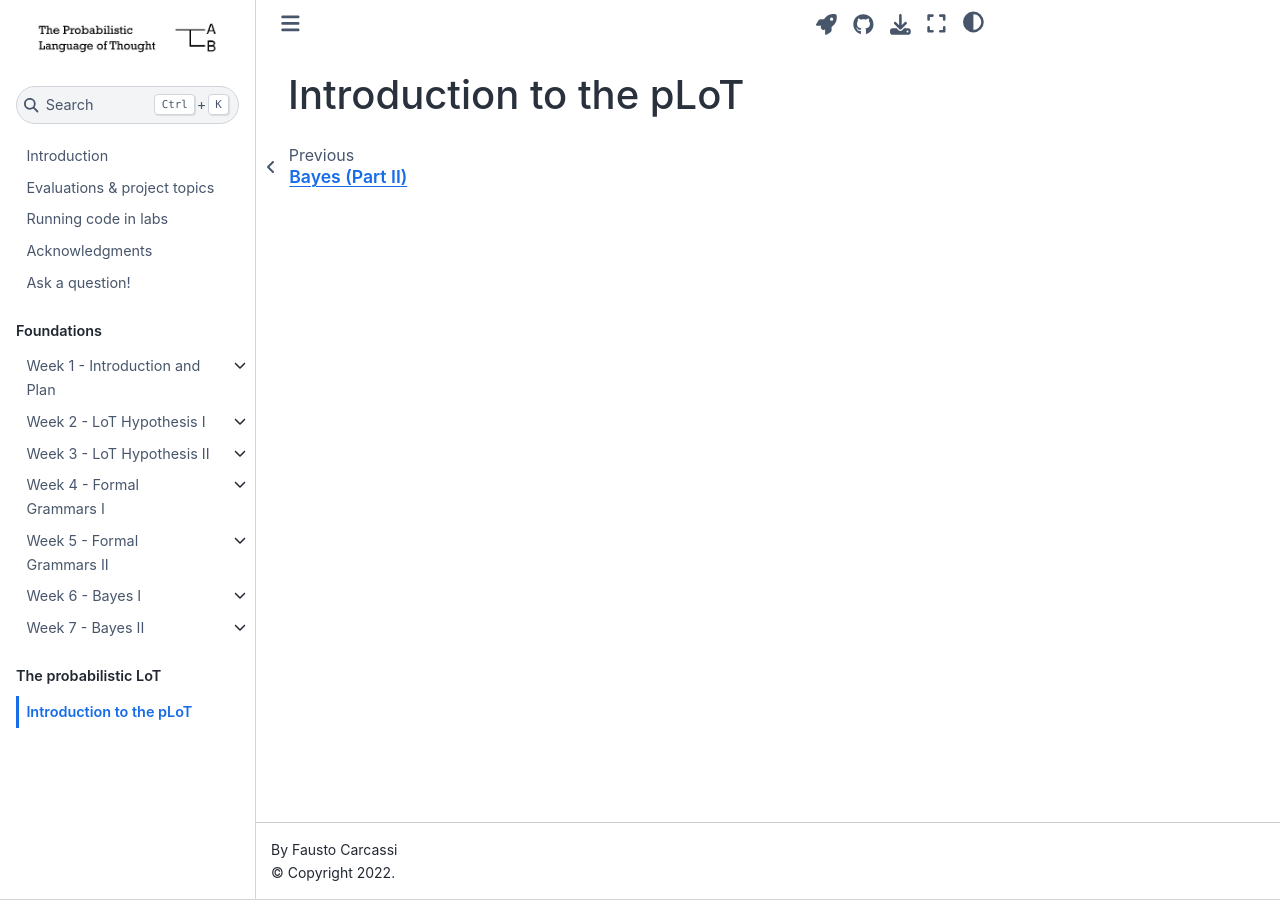
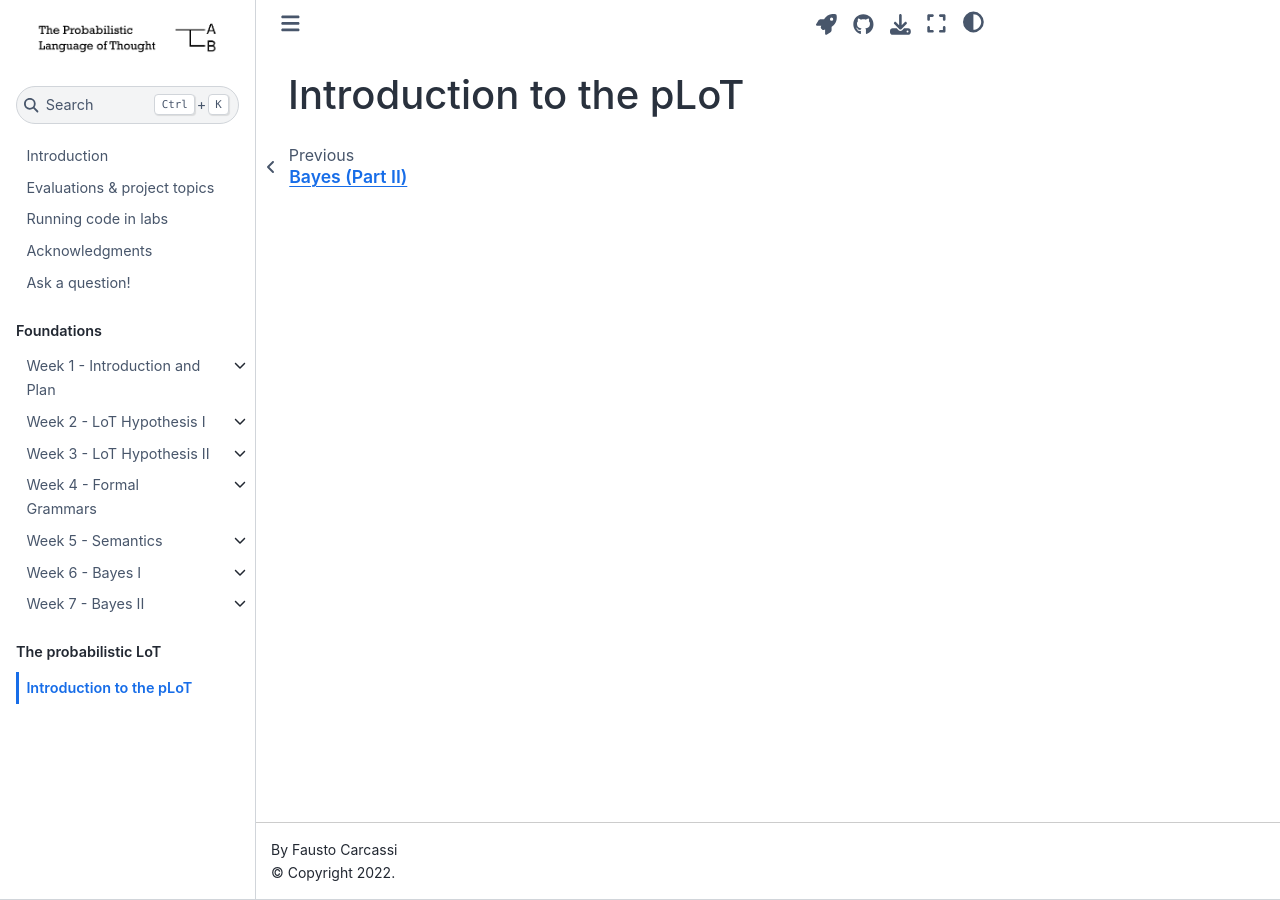
Before and after one commit to thelogicalgrammar/pLoT_course, a Jupyter Book: the page built from book/8_lab.ipynb, in a window 1280 px wide. Built offline with Jupyter Book 1.0.4 settings and Sphinx 7.4.7 and the Sphinx Book theme 1.1.4, drawn with Linux system fonts in a browser that asks for light colours.

Commit message:
Uniform name of labs

```diff
--- a/book/_toc.yml
+++ b/book/_toc.yml
@@ -24,36 +24,36 @@
       sections:
         - file: 2_lecture
           title: Lecture
-        - file: 2_python
+        - file: 2_lab
           title: Lab
         - file: 2_reading
           title: Reading
     - file: 3_topfile
       title: Week 3 - LoT Hypothesis II
       sections:
-        - file: 3_pythonContinued
+        - file: 3_lab
           title: Lab
     - file: 4_topfile
-      title: Week 4 - Formal Grammars I
+      title: Week 4 - Formal Grammars
       sections:
-        - file: 4_formalGrammars
+        - file: 4_lab
           title: Lab
     - file: 5_topfile
-      title: Week 5 - Formal Grammars II
+      title: Week 5 - Semantics
       sections:
-        - file: 5_pcfg
+        - file: 5_lab
           title: Lab
     - file: 6_topfile
       title: Week 6 - Bayes I
       sections:
-        - file: 6_BayesI
+        - file: 6_lab
           title: Lab
     - file: 7_topfile
       title: Week 7 - Bayes II
       sections:
-        - file: 7_BayesII
+        - file: 7_lab
           title: Lab
 
 - caption: The probabilistic LoT
   chapters:
-    - file: 8_introPLoT
+    - file: 8_lab
```
Also changed, not shown: book/2_lab.ipynb (renamed from book/2_python.ipynb), book/3_lab.ipynb (renamed from book/3_pythonContinued.ipynb), book/4_lab.ipynb (renamed from book/4_formalGrammars.ipynb), book/5_lab.ipynb (renamed from book/5_pcfg.ipynb), book/6_lab.ipynb (renamed from book/6_BayesI.ipynb), book/7_lab.ipynb (renamed from book/7_BayesII.ipynb), book/8_lab.ipynb (renamed from book/8_introPLoT.ipynb), 2 other files.
